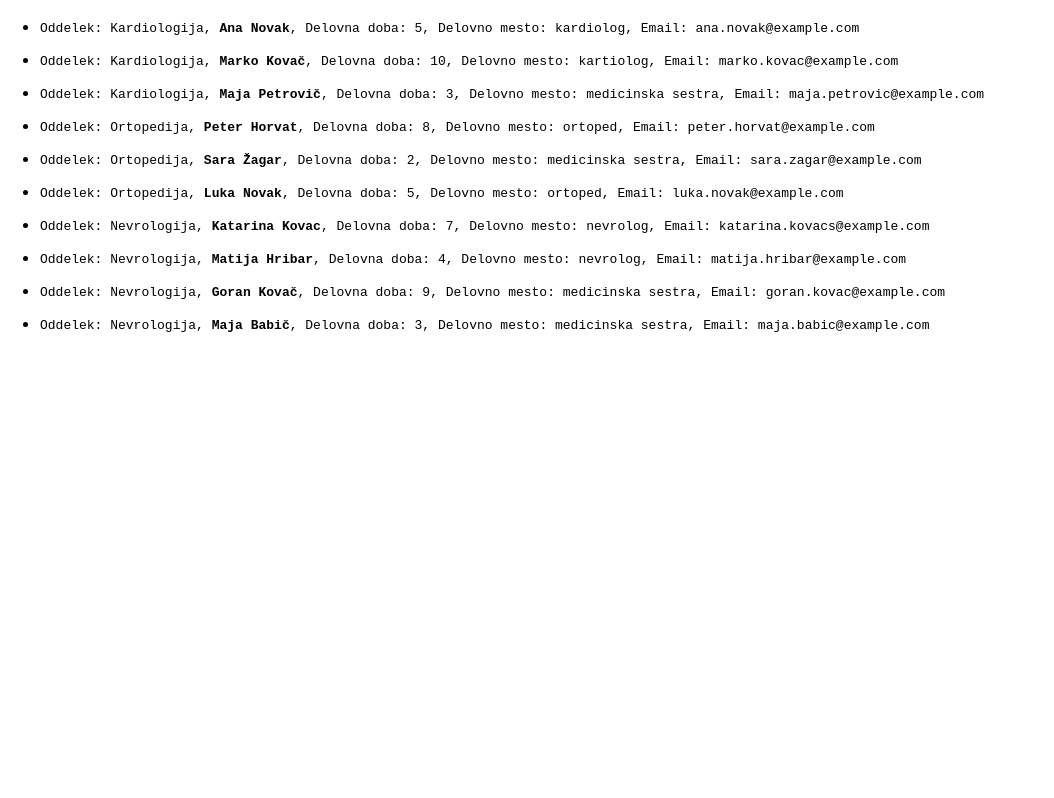
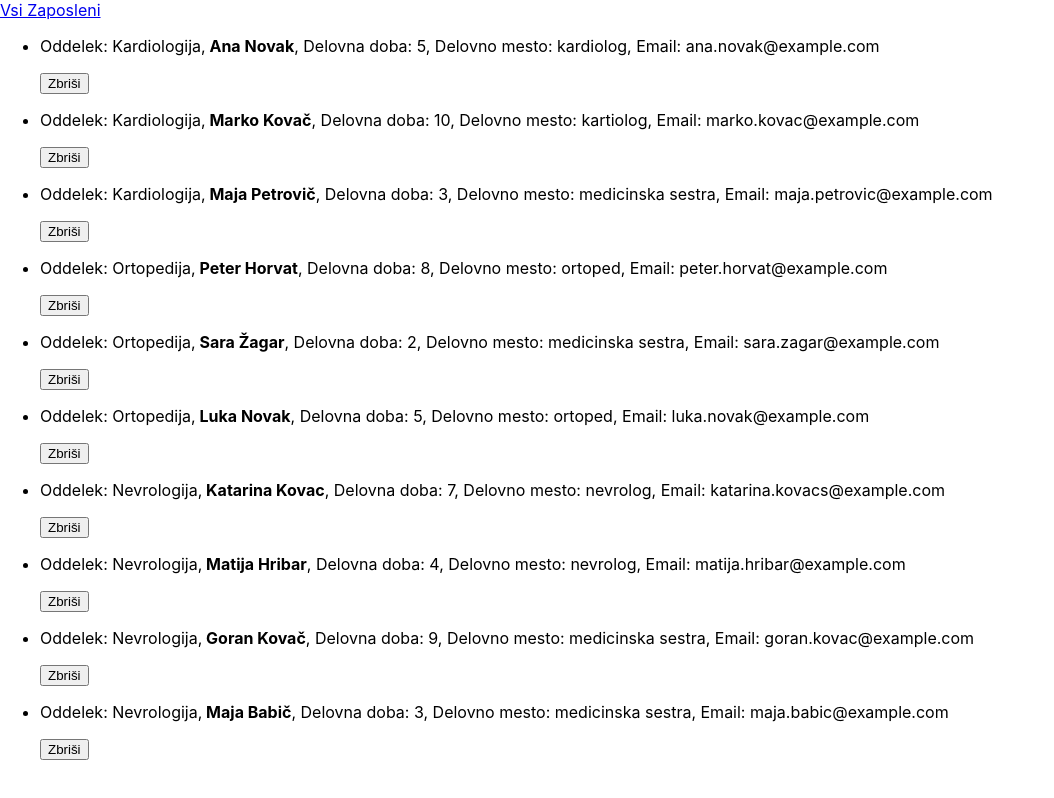
Before and after one commit to Vzupa/React-bolnisnica, a React (Create React App) app: page /vsiZaposleni in a window 1280 px wide. Shown: the whole page, without its empty margins (0-1054 px from the left). Built offline with nearby package versions, Linux system fonts and the light colour scheme.

Commit message:
Routing dela, pravtako deletanje Zdravnikov

```diff
--- a/package.json
+++ b/package.json
@@ -12,6 +12,7 @@
     "@types/react-dom": "^18.0.11",
     "react": "^18.2.0",
     "react-dom": "^18.2.0",
+    "react-router-dom": "^6.10.0",
     "react-scripts": "5.0.1",
     "typescript": "^4.9.5",
     "web-vitals": "^2.1.4"
--- a/src/App.tsx
+++ b/src/App.tsx
@@ -2,11 +2,21 @@ import React from 'react';
 import logo from './logo.svg';
 import './App.css';
 import {TabelaZaposlenih} from "./Components/TabelaZaposlenih/TabelaZaposlenih";
-import {zaposleni} from "./Modules/main";
+import {originalZaposleni} from "./Modules/main";
+import {Link, Outlet, useOutletContext} from "react-router-dom";
+
+export function useZaposleni() {
+  return useOutletContext<any>();
+}
 
 function App() {
+  const [zaposleni, setZaposleni] = React.useState(originalZaposleni);
+
   return (
-    <TabelaZaposlenih zaposleni={zaposleni} />
+    <div>
+      <Link to={"/vsiZaposleni"}>Vsi Zaposleni</Link>
+      <Outlet context={ {zaposleni, setZaposleni} } />
+    </div>
   );
 }
 
--- a/src/Components/IzpisZaposlenega/IzpisZaposlenega.tsx
+++ b/src/Components/IzpisZaposlenega/IzpisZaposlenega.tsx
@@ -1,30 +1,32 @@
 import {Zaposlen} from "../../Modules/Zaposlen";
-import {oddelki} from "../../Modules/main";
+import {originalOddelki} from "../../Modules/main";
 
 interface Props {
     zaposlen: Zaposlen;
+    handleDelete: (zaposlen: Zaposlen) => void;
 }
 
 export const IzpisZaposlenega = (props: Props) => {
     let njegovOddelek: string = "";
 
-        oddelki.forEach((oddelek) => {
+    originalOddelki.forEach((oddelek) => {
         oddelek.zaposleni.forEach((zaposlen) => {
             if (zaposlen == props.zaposlen)
                 njegovOddelek = oddelek.ime;
         });
     });
 
-
-        return(
+    return (
         <div>
-                    <pre>
+            <p>
                 Oddelek: {njegovOddelek},
                 <b> {props.zaposlen.ime} {props.zaposlen.priimek}</b>,
                 Delovna doba: {props.zaposlen.letaDelovneDobe},
                 Delovno mesto: {props.zaposlen.delovnoMesto},
                 Email: {props.zaposlen.email}
-                    </pre>
+            </p>
+            <button onClick={() => props.handleDelete(props.zaposlen)}>Zbriši</button>
+
         </div>
     );
 }
--- a/src/Components/TabelaZaposlenih/TabelaZaposlenih.tsx
+++ b/src/Components/TabelaZaposlenih/TabelaZaposlenih.tsx
@@ -1,18 +1,24 @@
 import {Zaposlen} from "../../Modules/Zaposlen";
 import {IzpisZaposlenega} from "../IzpisZaposlenega/IzpisZaposlenega";
+import {useZaposleni} from "../../App";
 
-interface Props {
-    zaposleni: Zaposlen[];
-}
 
-export const TabelaZaposlenih = (props: Props) => {
+export const TabelaZaposlenih = () => {
+    const {zaposleni, setZaposleni} = useZaposleni();
+
+    const handleDelete = (zaposlenStari: Zaposlen) => {
+        const updatedZaposleni = zaposleni.filter(
+            (zaposlen: Zaposlen) => zaposlenStari.id !== zaposlen.id
+        );
+        setZaposleni(updatedZaposleni);
+    }
 
     return(
         <div>
             <ul>
-                {props.zaposleni.map((zaposlen) => (
+                {zaposleni.map((zaposlen: Zaposlen) => (
                     <li key={zaposlen.id} >
-                        <IzpisZaposlenega zaposlen={zaposlen} />
+                        <IzpisZaposlenega zaposlen={zaposlen} handleDelete={handleDelete}/>
                     </li>
                 ))}
             </ul>
--- a/src/Modules/main.ts
+++ b/src/Modules/main.ts
@@ -139,10 +139,10 @@ const MajaBabic: Zaposlen = {
     odsotnosti: []
 }
 
-export const zaposleni: Zaposlen[] = [AnaNovak, MarkoKovac, MajaPetrovic, PeterHorvat, SaraZagar, LukaNovak, KatarinaKovac, MatijaHribar, GoranKovac, MajaBabic];
+export const originalZaposleni: Zaposlen[] = [AnaNovak, MarkoKovac, MajaPetrovic, PeterHorvat, SaraZagar, LukaNovak, KatarinaKovac, MatijaHribar, GoranKovac, MajaBabic];
 
 kardiologija.zaposleni.push(AnaNovak, MarkoKovac, MajaPetrovic);
 ortopedija.zaposleni.push(PeterHorvat, SaraZagar, LukaNovak);
 nevrologija.zaposleni.push(KatarinaKovac, MatijaHribar, GoranKovac, MajaBabic);
 
-export const oddelki: Oddelek[] = [kardiologija, ortopedija, nevrologija];
+export const originalOddelki: Oddelek[] = [kardiologija, ortopedija, nevrologija];
--- a/src/index.tsx
+++ b/src/index.tsx
@@ -3,13 +3,33 @@ import ReactDOM from 'react-dom/client';
 import './index.css';
 import App from './App';
 import reportWebVitals from './reportWebVitals';
+import {createBrowserRouter, RouterProvider} from "react-router-dom";
+import {IzpisZaposlenega} from "./Components/IzpisZaposlenega/IzpisZaposlenega";
+import {TabelaZaposlenih} from "./Components/TabelaZaposlenih/TabelaZaposlenih";
+
 
 const root = ReactDOM.createRoot(
   document.getElementById('root') as HTMLElement
 );
+
+
+const router = createBrowserRouter([
+    {
+        path: '/',
+        element: <App /> ,
+        children: [
+            {
+                path: "/vsiZaposleni",
+                element: <TabelaZaposlenih />
+            }
+        ]
+    }
+])
+
+
 root.render(
   <React.StrictMode>
-    <App />
+      <RouterProvider router={router} />
   </React.StrictMode>
 );
 
```
Also changed, not shown: 1 other file (tests, documents, lock files or other folders). Lines whose indentation alone changed are shown as unchanged.
